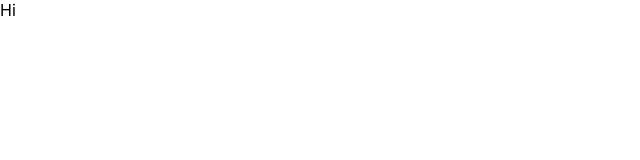
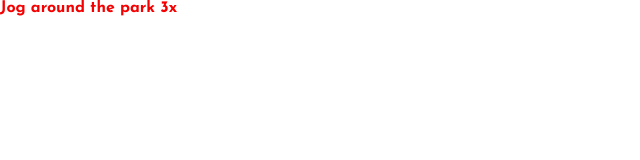
Before and after one commit to 0-BSCode/to-do-app-client, a React (Create React App) app: page / in a window 1280 px wide. Shown: the top 160 px of the page, without its empty margins (0-640 px from the left). Built offline with nearby package versions, Linux system fonts and the light colour scheme.

Commit message:
Tested CSS imports between different stylesheets

```diff
--- a/src/App.css
+++ b/src/App.css
@@ -1,5 +1,10 @@
 .App {
   text-align: center;
+}
+
+.appTest {
+  font-weight: 700;
+  color: var(--blue);
 }
 
 .App-logo {
--- a/src/App.js
+++ b/src/App.js
@@ -2,7 +2,7 @@ import './App.css';
 
 function App() {
   return (
-    <div>Hi</div>
+    <div className="appTest">Jog around the park 3x</div>
   );
 }
 
--- a/src/index.css
+++ b/src/index.css
@@ -6,11 +6,26 @@
   box-sizing: border-box;
 }
 
+/*
+Declare global variables here for now and use them in
+the different CSS files for each component
+*/
+
+:root {
+  --blue: hsl(0, 100%, 48%);
+}
+
+@font-face {
+  font-family: Josefin;
+  src: url('./fonts/JosefinSans-VariableFont_wght.ttf');
+}
+
 body {
   margin: 0;
-  font-family: -apple-system, BlinkMacSystemFont, 'Segoe UI', 'Roboto', 'Oxygen',
+  /* font-family: -apple-system, BlinkMacSystemFont, 'Segoe UI', 'Roboto', 'Oxygen',
     'Ubuntu', 'Cantarell', 'Fira Sans', 'Droid Sans', 'Helvetica Neue',
-    sans-serif;
+    sans-serif; */
+    font-family: Josefin;
   -webkit-font-smoothing: antialiased;
   -moz-osx-font-smoothing: grayscale;
 }
```
Also changed, not shown: src/components/Header/Test.js (added, +9 -0 lines).
